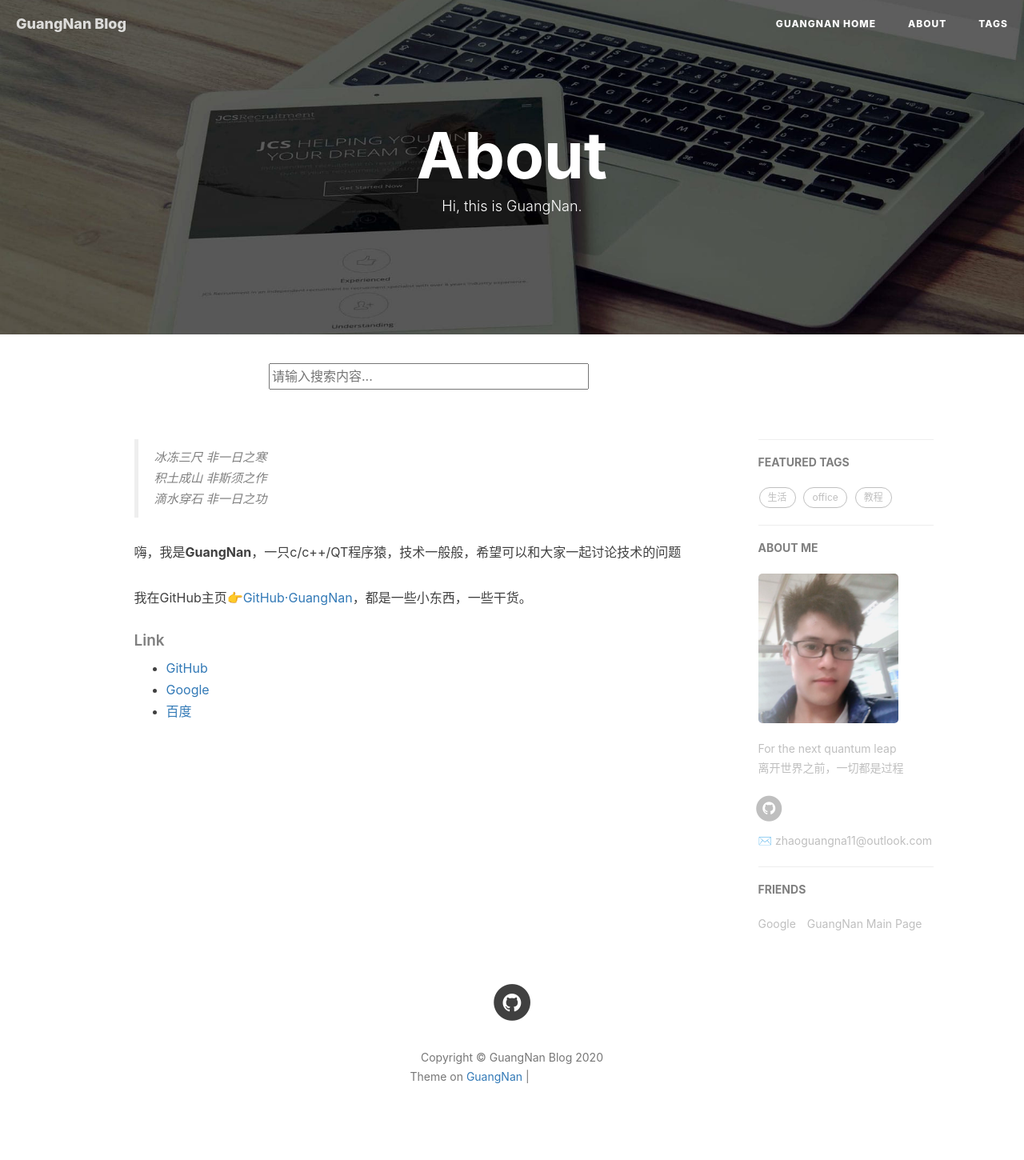
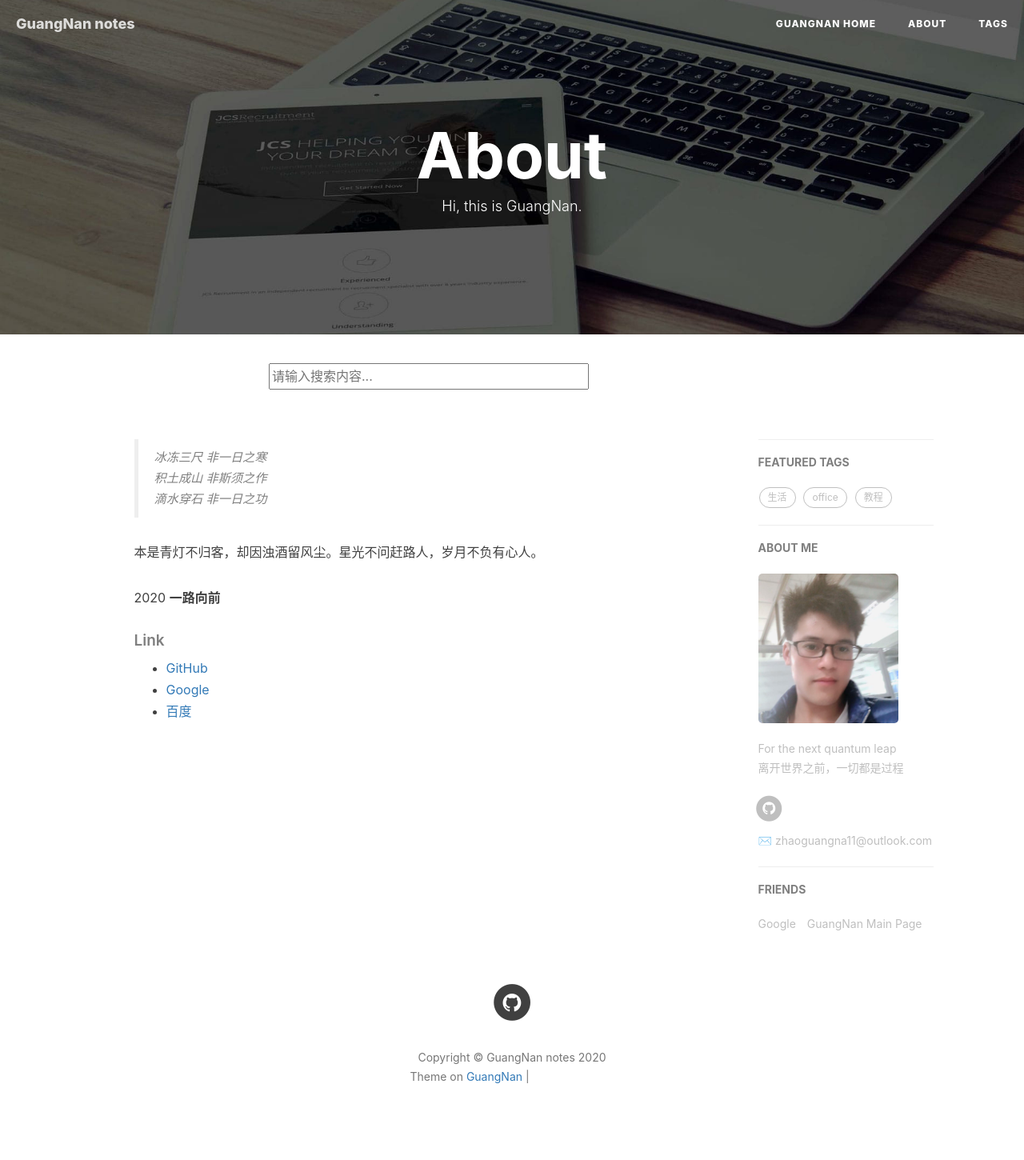
Before and after one commit to zhao-guang-nan/Blog, a Jekyll site: the page built from about.html, in a window 1280 px wide. Shown: the whole page at 80% size. Built offline with Jekyll 4.4.1, drawn with Linux system fonts in a browser that asks for light colours; nearby versions of some CDN libraries; comment, search, counter and statistics services are not loaded; grey boxes are pictures that could not be loaded.

Commit message:
feature:修改之前的一些文章

```diff
--- a/_config.yml
+++ b/_config.yml
@@ -1,10 +1,10 @@
 # Site settings
-title: GuangNan Blog
-SEOTitle: 光南博客 | GuangNan Blog
+title: GuangNan notes
+SEOTitle: 光南笔记 | GuangNan notes
 header-img: img/post-bg-desk.jpg
 email: zhaoguangna11@outlook.com
 description: "Every failure is leading towards success."
-keyword: "光南博客"
+keyword: "光南笔记"
 url: "http://zhao-guang-nan.github.io"          # your host, for absolute URL
 baseurl: ""      # for example, '/blog' if your blog hosted on 'host/blog'
 github_repo: "https://github.com/zhao-guang-nan/zhao-guang-nan.github.io.git" # you code repository
--- a/about.html
+++ b/about.html
@@ -19,9 +19,9 @@ header-img: "img/post-bg-rwd.jpg"
     积土成山 非斯须之作<br>
 	滴水穿石 非一日之功</p></blockquote>
 
-    <p>嗨，我是<strong>GuangNan</strong>，一只c/c++/QT程序猿，技术一般般，希望可以和大家一起讨论技术的问题</p>
+    <p>本是青灯不归客，却因浊酒留风尘。星光不问赶路人，岁月不负有心人。</p>
 
-    <p>我在GitHub主页<a href="https://github.com/zhao-guang-nan">👉GitHub·GuangNan</a>，都是一些小东西，一些干货。</p>
+    <p>2020 <strong>一路向前</strong></p>
 
     <p></p>
 
```
Also changed, not shown: _posts/2019-1-31-2019过年前几天.md (added, +15 -0 lines), _posts/2019-1-31-无题.md (deleted, +0 -15 lines), _posts/2019-3-06-office激活教程.md (+1 -3 lines), img/office_success.jpg (deleted).
